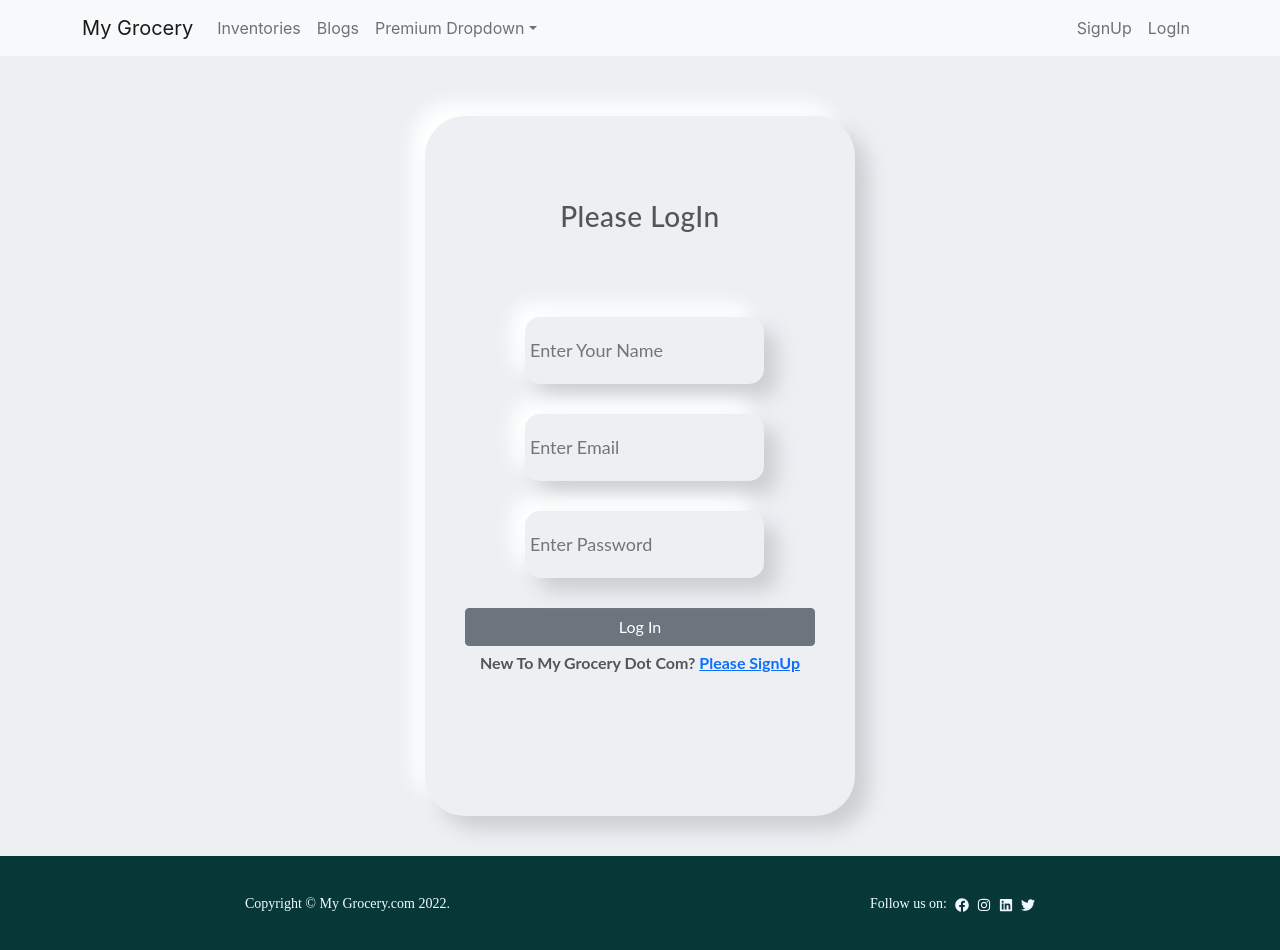
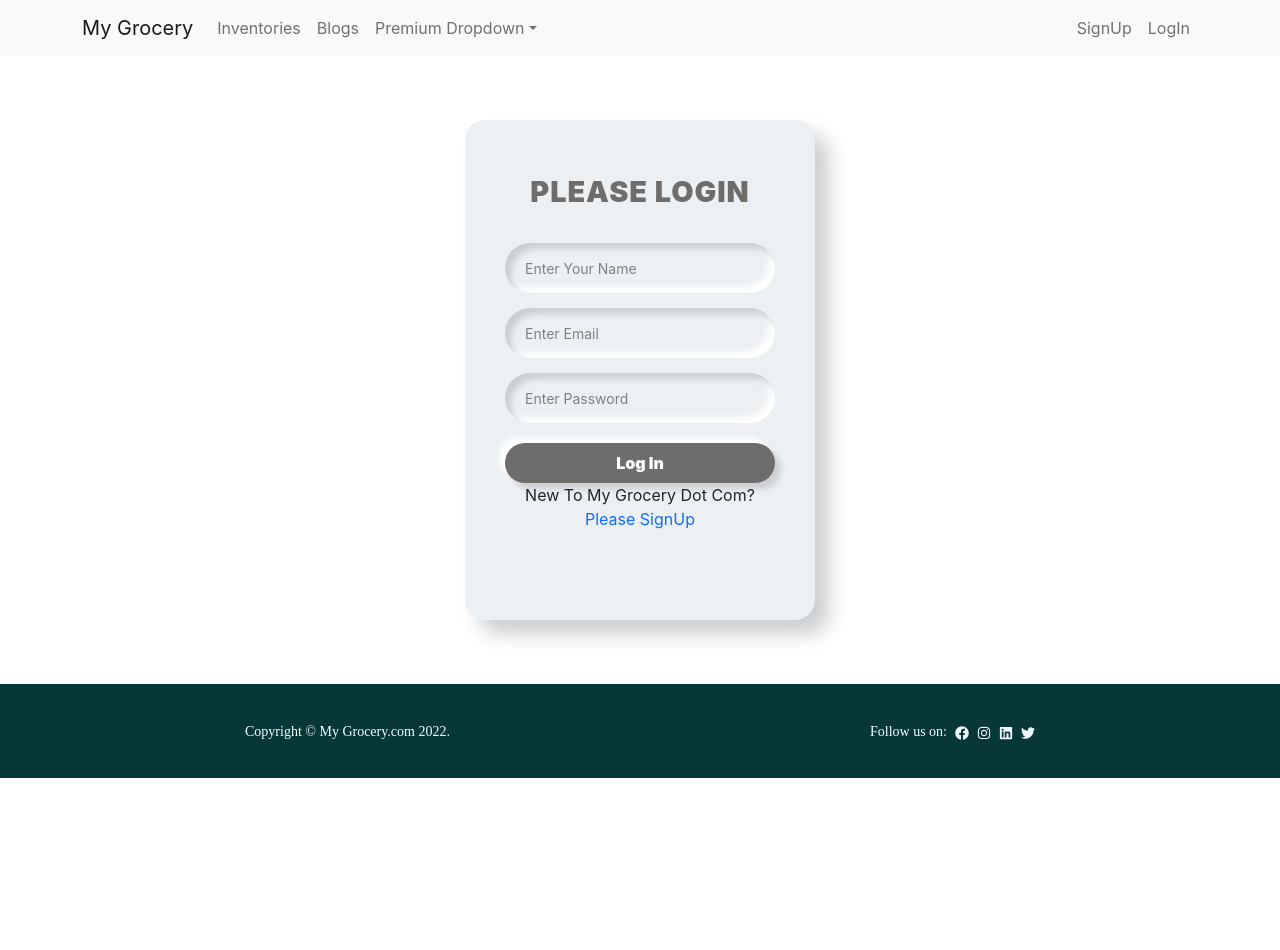
Before and after one commit to HasanHafizurRahman/My-Grocery, a React (Create React App) app: page /login in a window 1280 px wide. After the commit the page ends 800 px from the top, so only its background shows below. Built offline with nearby package versions, Linux system fonts and the light colour scheme.

Commit message:
env setup

```diff
--- a/src/Pages/Form/Login/Login.css
+++ b/src/Pages/Form/Login/Login.css
@@ -1,54 +1,75 @@
-.body-div{
-    margin: 0;
-    height: 100vh;
-    width: 100vw;
-    overflow: hidden;
-    font-family: Lato;
-    font-weight: 700;
-    display: flex;
-    align-items: center;
-    justify-content: center;
-    align-items: center;
-    color: #555;
+.login-container {
+    position: relative;
+    width: 350px;
+    margin: 4rem auto;
+    height: 500px;
+    border-radius: 20px;
+    padding: 40px;
+    box-sizing: border-box;
     background: #ecf0f3;
+    box-shadow: 14px 14px 20px #cbced1, -14px -14px 20px white;
 }
-.login-div{
+
+
+.login-title {
+    text-align: center;
+    margin-top: 10px;
+    font-weight: 900;
+    font-size: 1.8rem;
+    color: #6c6b69fb;
+    letter-spacing: 1px;
+}
+
+.login-form {
+    text-align: left;
+    margin-top: 30px;
+}
+
+.login-container label,
+.login-container input,
+.login-container button {
+    display: block;
+    width: 100%;
+    padding: 0;
+    border: none;
+    outline: none;
+    box-sizing: border-box;
+}
+
+.login-container label {
+    margin-bottom: 4px;
+    color: gray;
+    margin: 15px 0 5px 5px;
+
+}
+
+.login-container input::placeholder {
+    color: gray;
+}
+
+.login-container input {
+    background: #ecf0f3;
+    margin: 15px 0 0 0;
+    padding: 10px;
+    padding-left: 20px;
+    height: 50px;
+    font-size: 14px;
+    border-radius: 50px;
+    box-shadow: inset 6px 6px 6px #cbced1, inset -6px -6px 6px white;
+}
+
+.login-container button {
+    color: white;
     margin-top: 20px;
-    width: 430px;
-    height: 700px;
-    padding: 60px 35px 35px 35px;
-    border-radius: 40px;
-    background: #ecf0f3;
-    display: block;
-    justify-content: center;
-    box-shadow: 13px 13px 20px #cbced1,
-                -13px -13px 20px #ffffff;
+    background: #6c6b69fb;
+    height: 40px;
+    border-radius: 20px;
+    cursor: pointer;
+    font-weight: 900;
+    box-shadow: 6px 6px 6px #cbced1, -6px -6px 6px white;
+    transition: 0.5s;
 }
-.title{
-    text-align: center;
-    font-size: 28px;
-    padding-top: 24px;
-    letter-spacing: 0.5px;
+
+.login-container button:hover {
+    box-shadow: none;
 }
-.fields{
-    width: 100%;
-    padding: 75px 5px 5px 5px;
-}
-.fields input{
-    border: 1px #555;
-    border-radius: 15px;
-    background: none;
-    outline: none;
-    font-size: 18px;
-    color: #555;
-    padding: 20px 10px 20px 5px;
-    box-shadow: 13px 13px 20px #cbced1,
-                -13px -13px 20px #ffffff;
-}
-.username, .password, .email{
-    margin-bottom: 30px;
-    border-radius: 25px;
-    box-shadow: inset 8px 8px 8px #cbced1,
-               inset -8px -8px -8px #ffffff;
-    padding-left: 60px;
-}
--- a/src/Pages/Form/Login/Login.js
+++ b/src/Pages/Form/Login/Login.js
@@ -1,12 +1,13 @@
 import React, { useRef } from 'react';
 import { Form } from 'react-bootstrap';
 import { Link } from 'react-router-dom';
+import { FaUserCircle } from 'react-icons/fa';
 import './Login.css'
 const Login = () => {
     const emailRef = useRef('');
     const passwordRef = useRef('');
 
-    const handleSubmit = event =>{
+    const handleSubmit = event => {
         event.preventDefault();
         const email = emailRef.current.value;
         const password = passwordRef.current.value;
@@ -15,25 +16,21 @@ const Login = () => {
 
 
     return (
-        <div className='body-div'>
-            <div className="login-div">
-                <h2 className='title'>Please LogIn</h2>
-                <Form onSubmit={handleSubmit}>
-                <div className="fields">
-                    <div className="username">
-                        <input type="username" className="user-input" placeholder="Enter Your Name"/>
-                    </div>
-                    <div className="email">
-                        <input ref={emailRef} type="email" className='pass-input' placeholder='Enter Email' required/>
-                    </div>
-                    <div className="password">
-                        <input ref={passwordRef} type="password" className='pass-input' placeholder='Enter Password' required/>
-                    </div>
+        <div className="login-container">
+
+            <div className="login-title">PLEASE LOGIN</div>
+            <Form className="login-form" onSubmit={handleSubmit}>
+
+                    <input type="username" className="user-input"  placeholder="Enter Your Name" ></input>
+
+                <input ref={emailRef} type="email" className='pass-input' placeholder='Enter Email' required />
+
+                <input ref={passwordRef} type="password" className='pass-input' placeholder='Enter Password' required />
+
                 <button className='btn btn-secondary d-block w-100'>Log In</button>
-                </div>
+
             </Form>
-                <p className='text-center'>New To My Grocery Dot Com? <Link to='/signup' className='text-primary pe-auto' >Please SignUp</Link></p>
-            </div>
+            <p className='text-center'>New To My Grocery Dot Com? <Link to='/signup' className='text-primary pe-auto text-decoration-none' >Please SignUp</Link></p>
         </div>
     );
 };
--- a/src/Pages/Form/Signup/Signup.js
+++ b/src/Pages/Form/Signup/Signup.js
@@ -3,27 +3,31 @@ import { Form } from 'react-bootstrap';
 import { Link } from 'react-router-dom';
 
 const Signup = () => {
+
+    const handleSignUp = event =>{
+        event.preventDefault();
+        const name = event.target.name.value;
+        const email = event.target.email.value;
+        const password = event.target.password.value;
+
+    }
     return (
-        <div className='body-div'>
-        <div className="login-div">
-            <h2 className='title'>Please SignUp</h2>
-            <Form>
-            <div className="fields">
-                <div className="username">
+        <div className="login-container">
+        <div className="login-title">PLEASE SignUp</div>
+            <Form className="login-form" onSubmit={handleSignUp}>
+
                     <input type="username" className="user-input" placeholder="Enter Your Name" />
-                </div>
-                <div className="email">
+
                     <input type="email" className='pass-input' placeholder='Enter Email' required/>
-                </div>
-                <div className="password">
+
                     <input type="password" className='pass-input' placeholder='Enter Password' required/>
-                </div>
+
+                    <input type="confirm-password" className='pass-input' placeholder='Confirm Password' required/>
+
                 <button className='btn btn-secondary d-block w-100'>Sign Up</button>
-            </div>
             </Form>
-            <p className='text-center'>Already have an account? <Link to='/login' className='text-primary pe-auto'>Please LogIn</Link></p>
+            <p className='text-center'>Already have an account? <Link to='/login' className='text-primary pe-auto text-decoration-none'>Please LogIn</Link></p>
         </div>
-    </div>
     );
 };
 
```
Also changed, not shown: src/firebase.init.js (+6 -6 lines). Lines whose indentation alone changed are shown as unchanged.
